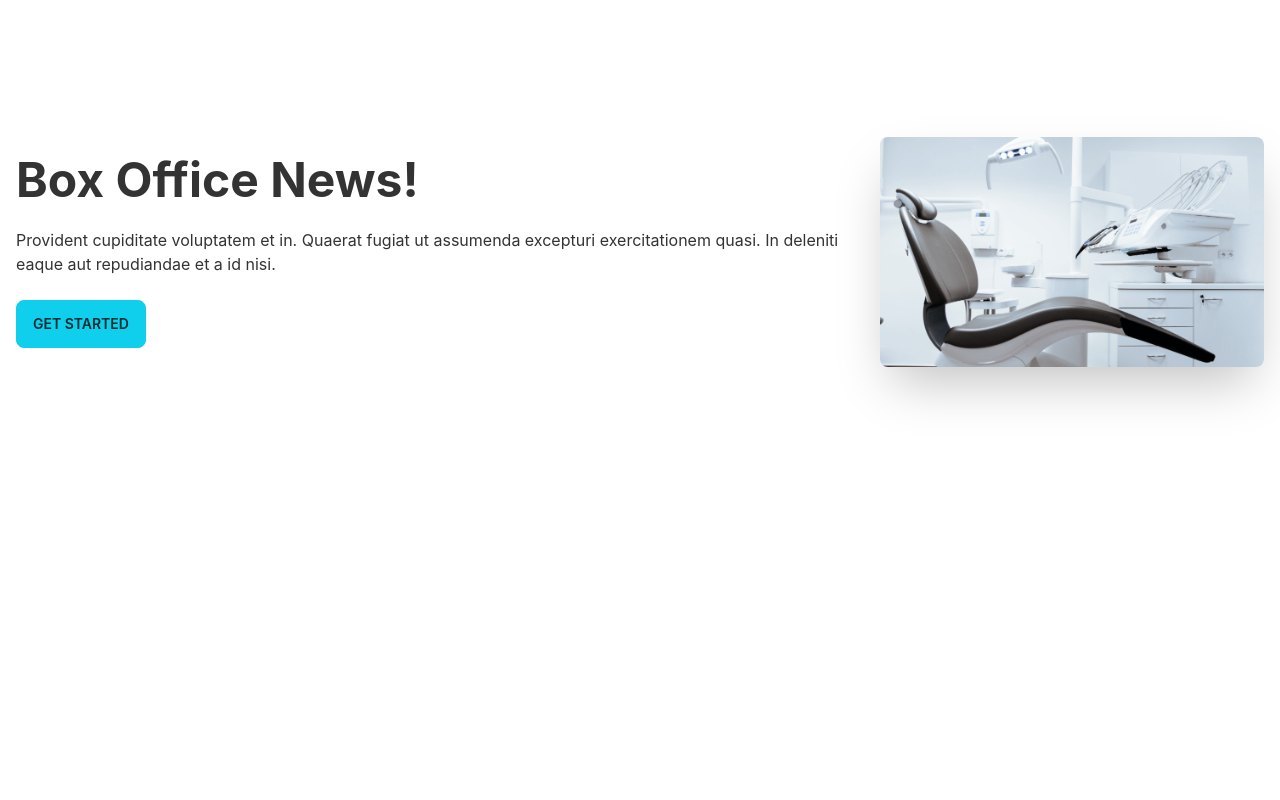
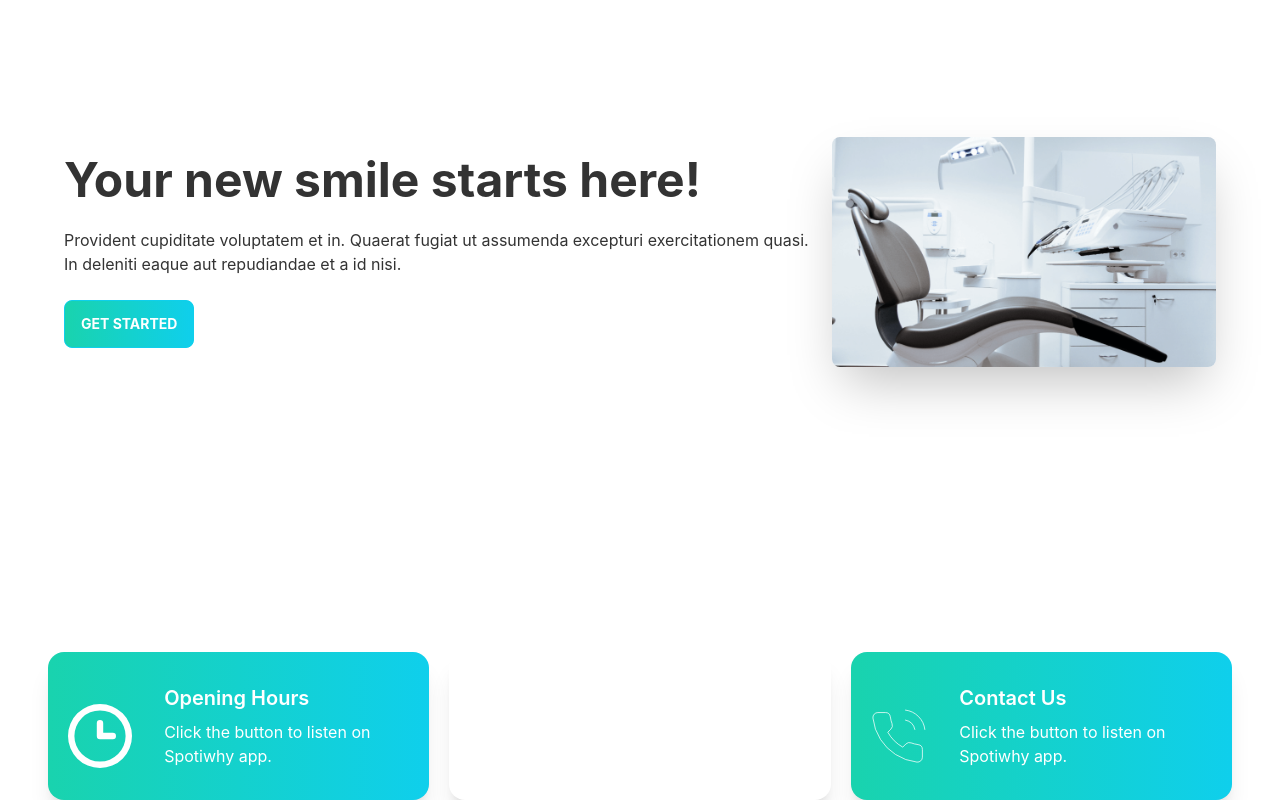
Before and after one commit to sadiqss/doctors-portal-client, a React (Create React App) app: page / in a window 1280 px wide. Shown: the part 212-1012 px from the top of the page. Before the commit the page ends 864 px from the top, so only its background shows below. Built offline with nearby package versions, Linux system fonts and the light colour scheme.

Commit message:
card added

```diff
--- a/src/Pages/Home/Banner.js
+++ b/src/Pages/Home/Banner.js
@@ -3,13 +3,13 @@ import chair from '../../../src/assets/images/chair.png';
 
 const Banner = () => {
     return (
-        <div class="hero min-h-screen">
+        <div class="hero min-h-screen px-12">
             <div class="hero-content flex-col lg:flex-row-reverse">
                 <img src={chair} class="max-w-sm rounded-lg shadow-2xl" />
                 <div>
-                    <h1 class="text-5xl font-bold">Box Office News!</h1>
+                    <h1 class="text-5xl font-bold">Your new smile starts here!</h1>
                     <p class="py-6">Provident cupiditate voluptatem et in. Quaerat fugiat ut assumenda excepturi exercitationem quasi. In deleniti eaque aut repudiandae et a id nisi.</p>
-                    <button class="btn btn-primary">Get Started</button>
+                    <button class="btn btn-primary uppercase text-white font-bold bg-gradient-to-r from-secondary to-primary ">Get Started</button>
                 </div>
             </div>
         </div>
--- a/src/Pages/Home/Home.js
+++ b/src/Pages/Home/Home.js
@@ -1,10 +1,13 @@
 import React from 'react';
 import Banner from './Banner';
+import Info from './Info';
+
 
 const Home = () => {
     return (
         <div>
             <Banner></Banner>
+            <Info></Info>
         </div>
     );
 };
--- /dev/null
+++ b/src/Pages/Home/Info.js
@@ -0,0 +1,18 @@
+import React from 'react';
+import InfoCart from './InfoCart';
+import clock from '../../assets/icons/clock.svg';
+import marker from '../../assets/icons/marker.svg';
+import phone from '../../assets/icons/phone.svg';
+
+const Info = () => {
+
+    return (
+        <div className='grid grid-cols-1 lg:grid-cols-3 gap-5 px-12'>
+            <InfoCart cardTitle="Opening Hours" bgClass="bg-gradient-to-r from-secondary to-primary" img={clock}></InfoCart>
+            <InfoCart cardTitle="Our Locations" bgClass="bg-accent" img={marker}></InfoCart>
+            <InfoCart cardTitle="Contact Us" bgClass="bg-gradient-to-r from-secondary to-primary" img={phone}></InfoCart>
+        </div>
+    );
+};
+
+export default Info;
--- /dev/null
+++ b/src/Pages/Home/InfoCart.js
@@ -0,0 +1,15 @@
+import React from 'react';
+
+const InfoCart = ({ img, cardTitle, bgClass }) => {
+    return (
+        <div class={`card lg:card-side bg-base-100 shadow-xl ${bgClass}`}>
+            <figure className='pl-5 pt-5'><img src={img} alt="Album" /></figure>
+            <div class="card-body text-white">
+                <h2 class="card-title">{cardTitle}</h2>
+                <p>Click the button to listen on Spotiwhy app.</p>
+            </div>
+        </div>
+    );
+};
+
+export default InfoCart;
```
